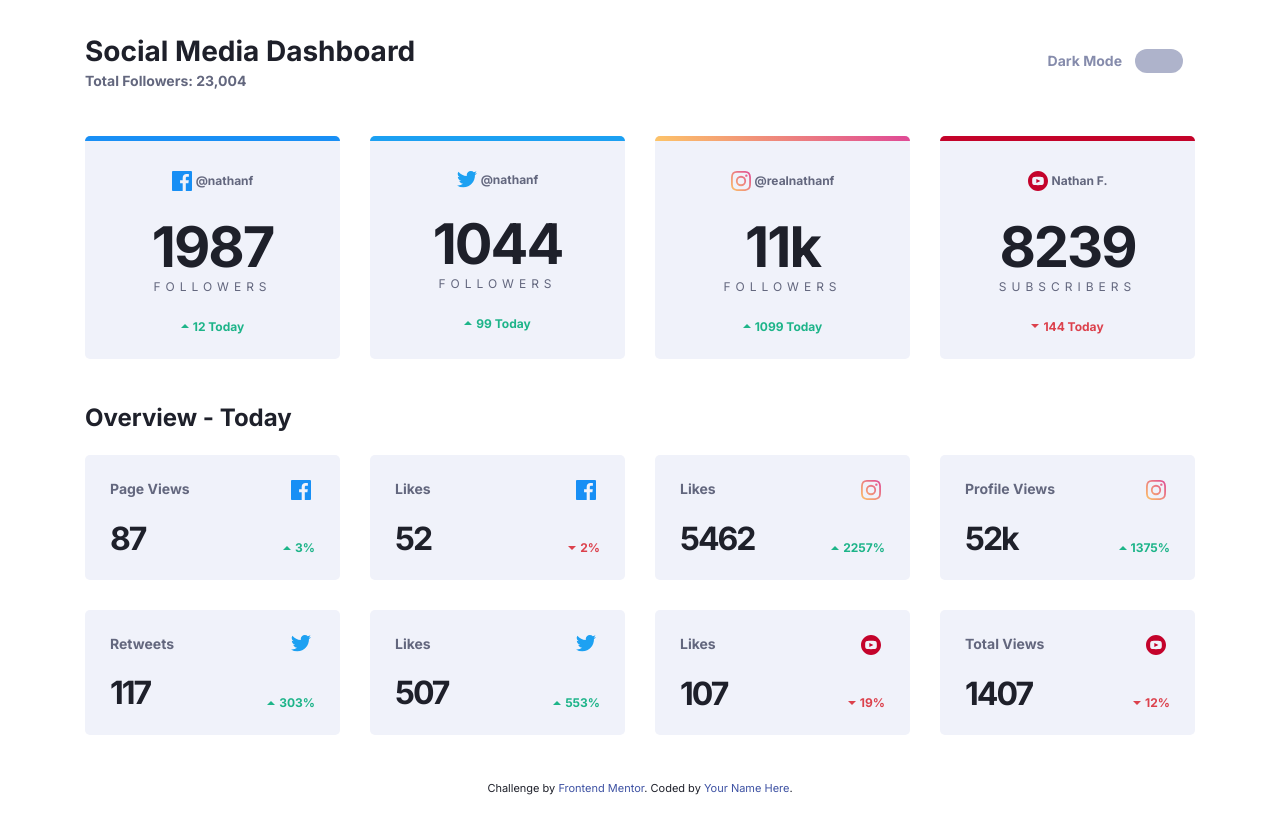
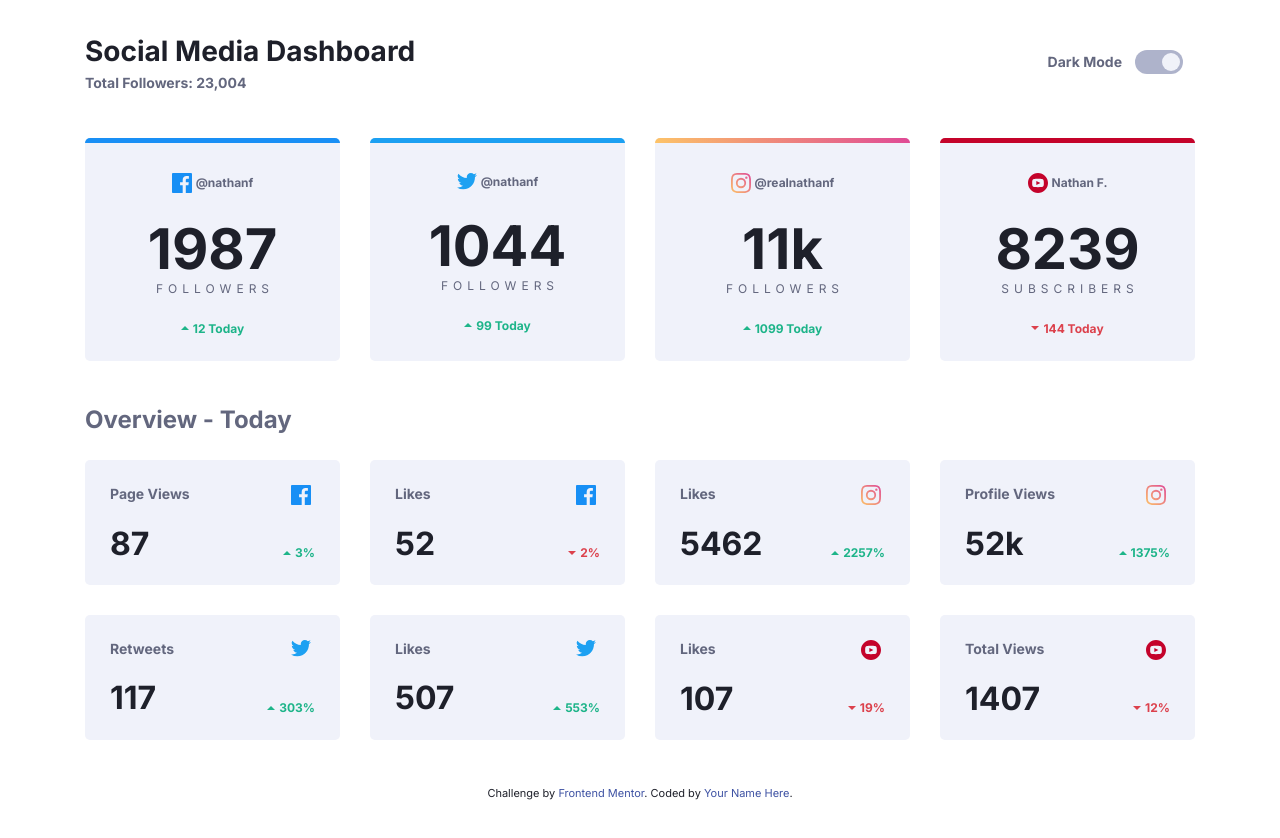
Before and after one commit to Jdm26047/Responsive-Social-Media-Dashboard, a website: page index.html in a window 1280 px wide. Shown: the top 838 px of the page. Drawn offline with Linux system fonts and the light colour scheme; files that its build step writes are made by us from their sources.

Commit message:
Correct little nuances
checked misspellings, incorrect values, and data types that impeded styles from being applied

Peer reviews are supppppper key

```diff
--- a/app/scss/components/card.scss
+++ b/app/scss/components/card.scss
@@ -77,8 +77,8 @@ need to @use util styles*/
 	&__platform {
 		display: flex;
 		justify-content: center;
+		align-items: center;
 		height: (20);
-		align-items: center;
 		margin-top: rem(5);
 		margin-bottom: rem(28);
 	}
@@ -121,7 +121,6 @@ need to @use util styles*/
 		color: var(--text-color1);
 		font-weight: 700;
 		line-height: 1;
-		letter-spacing: rem(-2);
 		margin-bottom: rem(4);
 
 		&--big {
--- a/app/scss/components/toggle.scss
+++ b/app/scss/components/toggle.scss
@@ -54,7 +54,7 @@ to use the rem()styles*/
 		cursor: pointer;
 
 		&:focus ~ .toggle__button {
-			border: rem(0.015) solid var(--toggle-focus);
+			border: rem(2) solid var(--toggle-focus);
 			height: rem(17.985);
 		}
 	}
@@ -77,12 +77,12 @@ to use the rem()styles*/
     width: rem(18);
     height: rem(18);
     border-radius: 50%;
-    background-color: var(--toggle-buttton);
+    background-color: var(--toggle-button);
 		transition: all 150ms ease-in-out;
   }
 
 	#light:checked ~ .toggle__button {
-    left: calc(100% - rem(22.985));
+    left: calc(100% - 21px);
     right: rem(3);
   }
 
--- a/app/scss/globals/_index.scss
+++ b/app/scss/globals/_index.scss
@@ -1,5 +1,5 @@
+@forward 'fonts' ;
 @forward 'colors' ;
-@forward 'fonts' ;
 @forward 'boilerplate';
 @forward 'typography';
 @forward 'layout';
--- a/app/scss/globals/colors.scss
+++ b/app/scss/globals/colors.scss
@@ -55,7 +55,7 @@
 
 body.light {
   --background: var(--light-bg);
-  --text-color: var(--light-text2);
+  --text-color1: var(--light-text2);
   --text-color2: var(--light-text1);
   --card-bg: var(--light-card);
   --card-hover: var(--light-card-hover);
```
Also changed, not shown: dist/script.js, dist/style.css, 2 other files.
